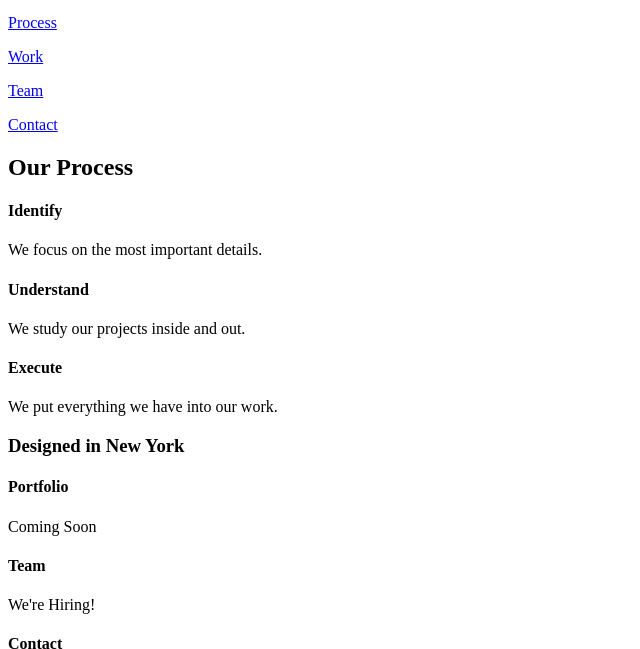
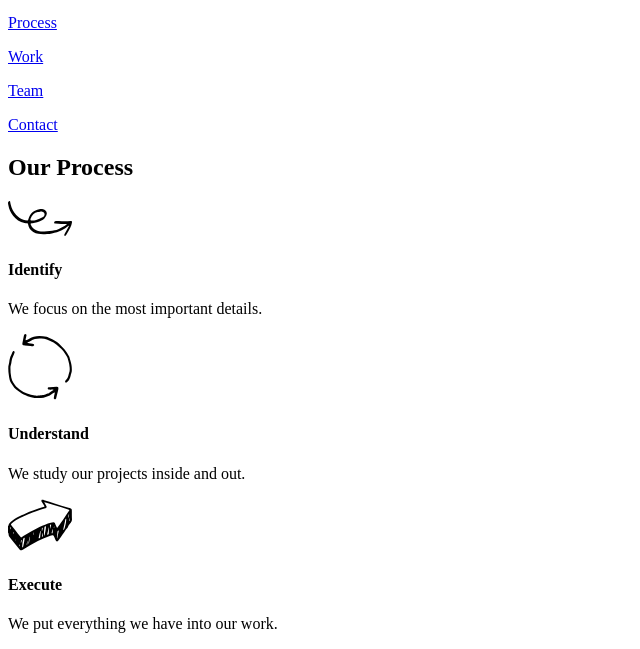
Before and after one commit to gazarrillo/Broadway, a plain HTML site: page index.html in a window 1280 px wide. Shown: the part 100-749 px from the top of the page, without its empty margins (0-640 px from the left). Drawn offline with Linux system fonts and the light colour scheme.

Commit message:
v0.1.3 Added images

```diff
--- a/index.html
+++ b/index.html
@@ -14,11 +14,14 @@
 		<p><a href="#contact">Contact</a></p>
 	</nav>
 	<h2 id="process">Our Process</h2>
+  <img src="./resources/images/identify.svg" alt="Identify">
 	<h4>Identify</h4>
 	<p>We focus on the most important details.</p>
-	<h4>Understand</h4>
+  <img src="./resources/images/understand.svg" alt="Understand">
+  <h4>Understand</h4>
 	<p>We study our projects inside and out.</p>
-	<h4>Execute</h4>
+  <img src="./resources/images/execute.svg" alt="Execute">
+  <h4>Execute</h4>
 	<p>We put everything we have into our work.</p>
 	<h3>Designed in New York</h3>
 	<h4 id="process">Portfolio</h4>
```
